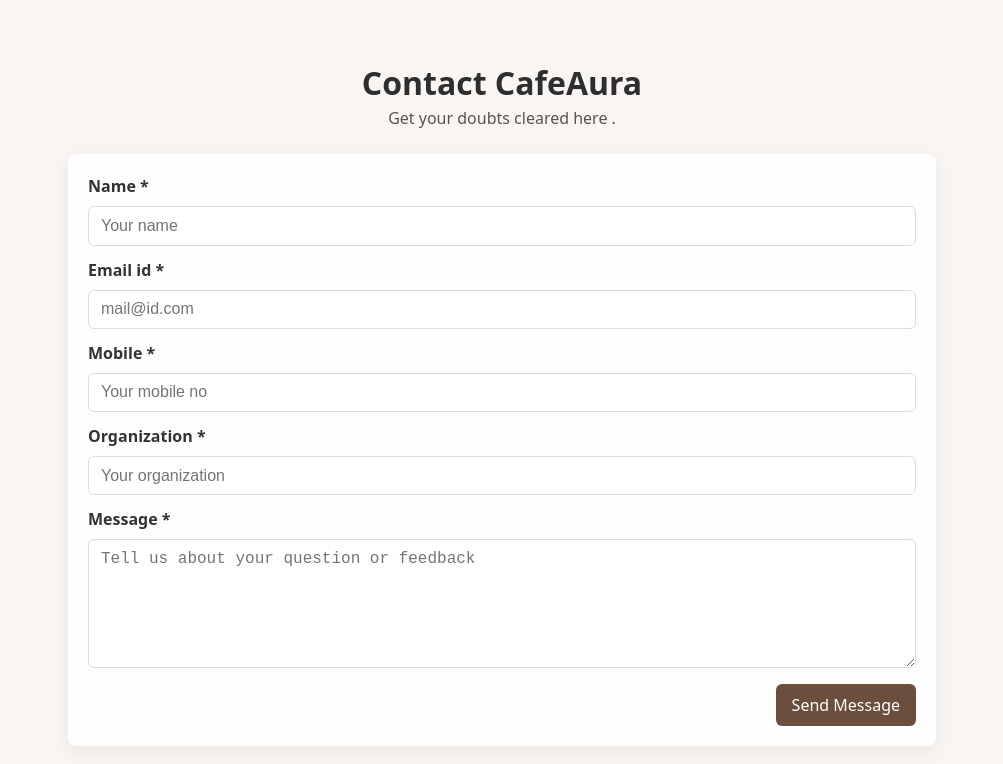
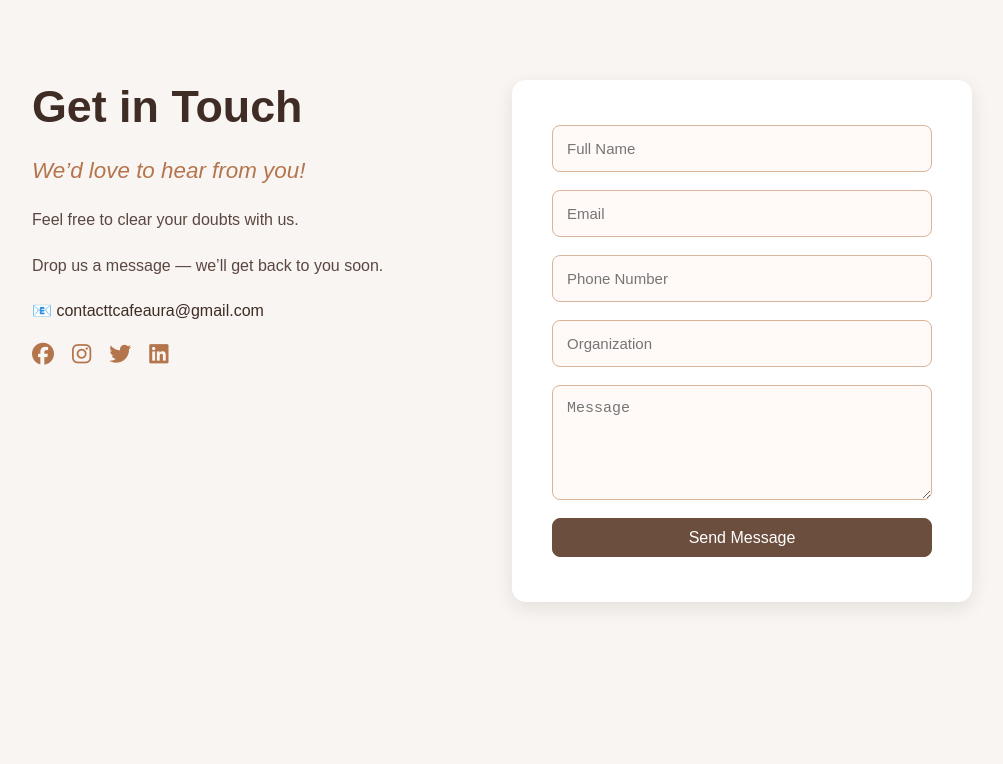
Before and after one commit to ViruzVerse-Solutions/CafeAura-website, a React (Vite) app in the folder cafeaura-website/: page / in a window 1280 px wide. Shown: the top 764 px of the page, without its empty margins (138-1141 px from the left). Built offline with nearby package versions, Linux system fonts and the light colour scheme.

Commit message:
Updated contact page and index.html; added server folder

```diff
--- a/cafeaura-website/index.html
+++ b/cafeaura-website/index.html
@@ -4,6 +4,10 @@
     <meta charset="UTF-8" />
     <link rel="icon" type="image/svg+xml" href="/vite.svg" />
     <meta name="viewport" content="width=device-width, initial-scale=1.0" />
+    <link
+  rel="stylesheet"
+  href="https://cdnjs.cloudflare.com/ajax/libs/font-awesome/6.5.0/css/all.min.css"/>
+
     <title>cafeaura-website</title>
   </head>
   <body>
--- a/cafeaura-website/src/pages/Contact.css
+++ b/cafeaura-website/src/pages/Contact.css
@@ -1,84 +1,154 @@
-.contact-page{
-  max-width: 900px;
-  margin: 3rem auto;
-  padding: 1rem;
+/* 🌿 Overall Page Style */
+body {
+  background-color: #f8f3ee;
+  font-family: "Poppins", sans-serif;
+  margin: 0;
+  padding: 0;
+  color: #3e2c25;
 }
 
-.contact-hero{
-  text-align: center;
-  margin-bottom: 1.5rem;
+/* 🧩 Contact Section Layout */
+.contact-container {
+  display: flex;
+  justify-content: center;
+  align-items: flex-start;
+  gap: 80px;
+  padding: 80px 10%;
+  flex-wrap: wrap;
 }
 
-.contact-hero h2{
-  font-size: 2rem;
-  margin: 0 0 0.25rem 0;
+/* 🧭 Left Section */
+.contact-left {
+  flex: 1;
+  max-width: 400px;
+  text-align: left;
 }
 
-.contact-hero p{
-  color: #555;
-  margin: 0;
+.contact-left h2 {
+  font-size: 2.8rem;
+  font-weight: 1000;
+  color: #3e2c25;
+  margin-bottom: 20px;
 }
 
-.contact-form{
-  display: grid;
-  grid-template-columns: 1fr;
-  gap: 0.75rem;
-  background: rgba(255,255,255,0.9);
-  padding: 1.25rem;
-  border-radius: 8px;
-  box-shadow: 0 6px 20px rgba(20,20,20,0.06);
+.subtitle {
+  font-style: italic;
+  color: #b4754d;
+  margin-bottom: 20px;
+  font-size: 1.4rem;
 }
 
-.contact-form label{
+.desc {
+  color: #5b4740;
+  margin-bottom: 20px;
+  line-height: 1.6;
+}
+
+.contact-info {
+  margin-top: 20px;
+}
+
+.contact-info p {
+  font-weight: 500;
+  color: #3e2c25;
+  margin-bottom: 10px;
+}
+
+.social-icons {
+  margin-top: 15px;
+  font-size: 22px;
+}
+
+.social-icons i {
+  margin-right: 18px;
+  color: #b4754d;
+  cursor: pointer;
+  transition: 0.3s ease;
+}
+
+.social-icons i:hover {
+  color: #3e2c25;
+  transform: scale(1.15);
+}
+
+/* 📩 Right Section (Form) */
+.contact-right {
+  flex: 1;
+  max-width: 460px;
+  background: #ffffff;
+  padding: 45px 40px;
+  border-radius: 14px;
+  box-shadow: 0 6px 18px rgba(60, 40, 30, 0.1);
+}
+
+/* 🧠 Input Styles */
+form {
   display: flex;
   flex-direction: column;
-  font-weight: 600;
-  color: #333;
 }
 
-.contact-form input,
-.contact-form textarea{
-  margin-top: 0.5rem;
-  padding: 0.6rem 0.75rem;
-  border: 1px solid #ddd;
-  border-radius: 6px;
-  font-size: 1rem;
+input,
+textarea {
+  width: 100%;
+  margin-bottom: 18px;
+  padding: 14px;
+  border: 1px solid #d8b49a;
+  border-radius: 8px;
+  font-size: 15px;
+  outline: none;
+  color: #3e2c25;
+  background-color: #fffaf7;
+  transition: 0.3s;
 }
 
-.contact-actions{
-  display: flex;
-  justify-content: flex-end;
-  margin-top: 0.25rem;
+input:focus,
+textarea:focus {
+  border-color: #b4754d;
+  background-color: #fff;
+  box-shadow: 0 0 4px rgba(180, 117, 77, 0.4);
 }
 
-.contact-form .primary{
-  background: #6b4e3d;
-  color: white;
-  padding: 0.6rem 1rem;
-  border: none;
-  border-radius: 6px;
-  cursor: pointer;
+/* 📱 Specific Row Layouts */
+.name-row {
+  display: flex;
+  gap: 15px;
 }
 
-.contact-form .primary:hover{
-  background: #594033;
+.name-row input {
+  flex: 1;
 }
 
-.contact-form .primary:disabled {
-  background: #999;
-  cursor: not-allowed;
+button {
+  background-color: #b4754d;
+  color: #fff;
+  border: none;
+  padding: 14px 25px;
+  border-radius: 8px;
+  cursor: pointer;
+  font-weight: 500;
+  font-size: 16px;
+  transition: all 0.3s ease;
 }
 
-.error-message {
-  color: #d32f2f;
-  text-align: center;
-  margin-top: 1rem;
-  padding: 0.5rem;
-  background: #ffebee;
-  border-radius: 4px;
+button:hover {
+  background-color: #3e2c25;
+  transform: translateY(-2px);
 }
 
-@media (max-width: 600px){
-  .contact-page{padding:1rem}
-  .contact-actions{justify-content: center}
+/* 📱 Responsive Design */
+@media (max-width: 900px) {
+  .contact-container {
+    flex-direction: column;
+    gap: 60px;
+    padding: 60px 8%;
+  }
+
+  .contact-left,
+  .contact-right {
+    max-width: 100%;
+  }
+
+  .contact-left h2 {
+    font-size: 2.4rem;
+  }
 }
--- a/cafeaura-website/src/pages/Contact.jsx
+++ b/cafeaura-website/src/pages/Contact.jsx
@@ -1,83 +1,116 @@
-import React, { useState } from 'react'
-import './Contact.css'
+import React, { useState } from "react";
+import "./Contact.css";
 
-const Contact = () => {
-  const [loading, setLoading] = useState(false)
-  const [error, setError] = useState('')
+function Contact() {
+  const [formData, setFormData] = useState({
+    name: "",
+    email: "",
+    phone: "",
+    organization: "",
+    message: "",
+  });
+
+  const handleChange = (e) => {
+    setFormData({ ...formData, [e.target.name]: e.target.value });
+  };
 
   const handleSubmit = async (e) => {
-    e.preventDefault()
-    setLoading(true)
-    setError('')
+  e.preventDefault();
 
-    const data = new FormData(e.target)
-    const values = Object.fromEntries(data.entries())
+  try {
+    const response = await fetch("http://localhost:3001/api/send-email", {
+      method: "POST",
+      headers: { "Content-Type": "application/json" },
+      body: JSON.stringify(formData),
+    });
 
-    try {
-      const response = await fetch('http://localhost:3001/api/send-email', {
-        method: 'POST',
-        headers: {
-          'Content-Type': 'application/json',
-        },
-        body: JSON.stringify(values)
+    if (response.ok) {
+      alert("✅ Message sent successfully!");
+      setFormData({
+        name: "",
+        email: "",
+        phone: "",
+        organization: "",
+        message: "",
       });
-
-      if (!response.ok) {
-        throw new Error('Failed to send message')
-      }
-
-      alert('Thank you! Your message has been sent successfully.')
-      e.target.reset()
-    } catch (err) {
-      setError('Failed to send message. Please try again later.')
-      console.error('Error:', err)
-    } finally {
-      setLoading(false)
+    } else {
+      const err = await response.json();
+      console.error("Server error:", err);
+      alert("❌ Error sending message: " + (err.details || "Unknown error"));
     }
+  } catch (error) {
+    console.error("Network error:", error);
+    alert("⚠️ Failed to send message. Check your backend connection.");
   }
+};
 
   return (
-    <div className="contact-page">
-      <section className="contact-hero">
-        <h2>Contact CafeAura</h2>
-        <p>Get your doubts cleared here .</p>
-      </section>
+    <div className="contact-container">
+      <div className="contact-left">
+        <h2>Get in Touch</h2>
+        <p className="subtitle">We’d love to hear from you!</p>
+        <p className="desc">Feel free to clear your doubts with us.</p>
+        <p className="desc">Drop us a message — we’ll get back to you soon.</p>
 
-      <form className="contact-form" onSubmit={handleSubmit}>
-        <label>
-          Name *
-          <input name="name" type="text" placeholder="Your name" required />
-        </label>
+        <div className="contact-info">
+          <p>📧 contacttcafeaura@gmail.com</p>
+          <div className="social-icons">
+            <i className="fa-brands fa-facebook"></i>
+            <i className="fa-brands fa-instagram"></i>
+            <i className="fa-brands fa-twitter"></i>
+            <i className="fa-brands fa-linkedin"></i>
+          </div>
+        </div>
+      </div>
 
-        <label>
-          Email id *
-          <input name="email" type="email" placeholder="mail@id.com" required />
-        </label>
+      <div className="contact-right">
+        <form onSubmit={handleSubmit}>
+          <input
+            type="text"
+            name="name"
+            placeholder="Full Name"
+            required
+            value={formData.name}
+            onChange={handleChange}
+          />
+          <input
+            type="email"
+            name="email"
+            placeholder="Email"
+            required
+            value={formData.email}
+            onChange={handleChange}
+          />
+          <input
+            type="tel"
+            name="phone"
+            placeholder="Phone Number"
+            required
+            value={formData.phone}
+            onChange={handleChange}
+          />
+          <input
+            type="text"
+            name="organization"
+            placeholder="Organization"
+            required
+            value={formData.organization}
+            onChange={handleChange}
+          />
+          <textarea
+            name="message"
+            placeholder="Message"
+            rows="5"
+            required
+            value={formData.message}
+            onChange={handleChange}
+          ></textarea>
 
-        <label>
-          Mobile *
-          <input name="phone" type="phone no" placeholder="Your mobile no" required />
-        </label>
-
-        <label>
-          Organization *
-          <input name="organization" type="text" placeholder="Your organization" required />
-        </label>
-
-        <label>
-          Message *
-          <textarea name="message" rows="6" placeholder="Tell us about your question or feedback" required />
-        </label>
-
-        <div className="contact-actions">
-          <button type="submit" className="primary" disabled={loading}>
-            {loading ? 'Sending...' : 'Send Message'}
-          </button>
-        </div>
-        {error && <div className="error-message">{error}</div>}
-      </form>
+          <button type="submit">Send Message</button>
+        </form>
+      </div>
     </div>
-  )
+  );
 }
 
-export default Contact
+export default Contact;
```
Also changed, not shown: cafeaura-website/src/server/server.js (added, +74 -0 lines).
